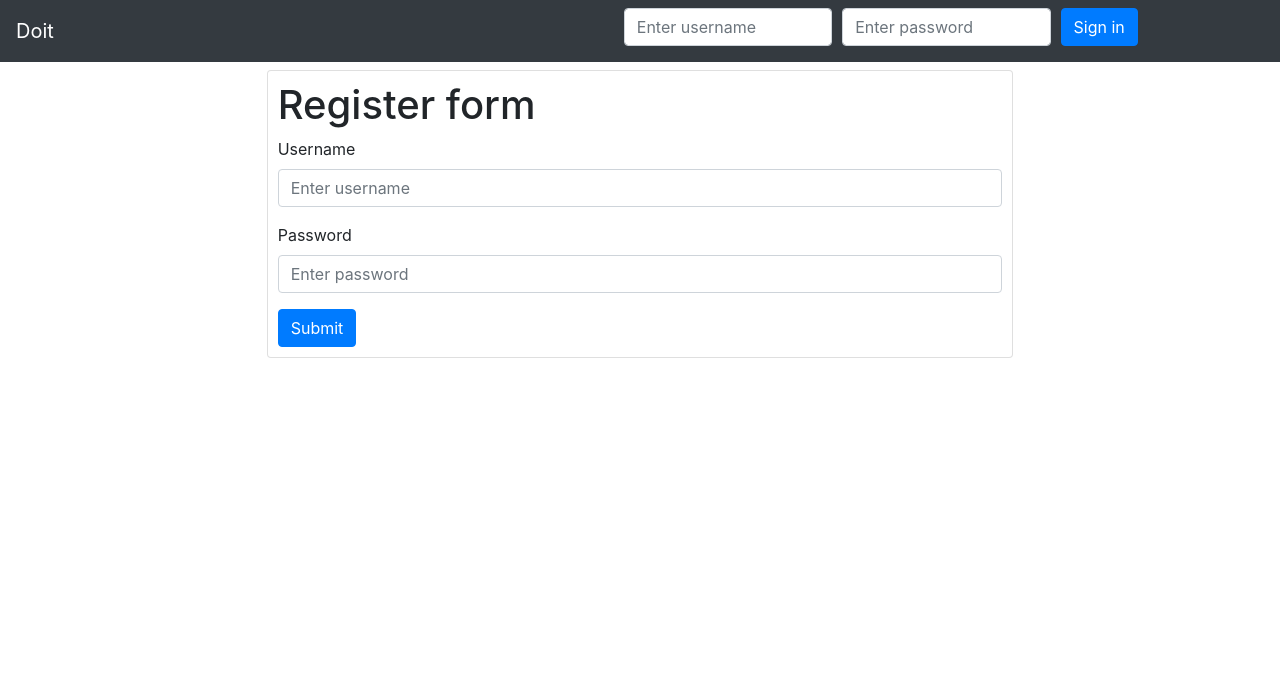
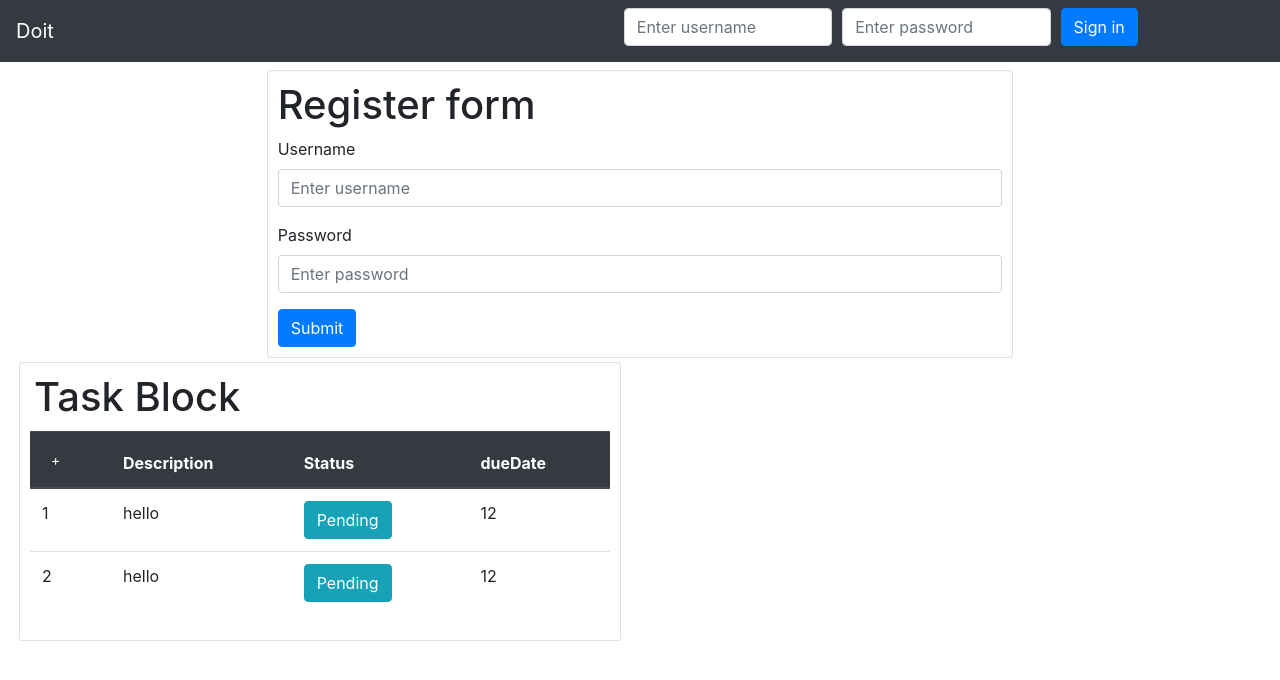
Before and after one commit to Nil-Montia/doit-simple, a React (Create React App) app: page / in a window 1280 px wide. Shown: the top 680 px of the page. Built offline with nearby package versions, Linux system fonts and the light colour scheme; no server answers.

Commit message:
block view started

```diff
--- a/src/App.js
+++ b/src/App.js
@@ -19,9 +19,6 @@ class App extends Component {
         }
     }
 
-    listLoad = () => {
-        this.loadUserListItems()
-    };
 
     login = (usernm, passwd) => {
         const request = new XMLHttpRequest();
@@ -60,6 +57,7 @@ class App extends Component {
                 <Navbar login={this.login} loggedin={this.state.loggedin} username={this.state.username}
                         signout={this.signout}/>
             {this.state.loggedin ? <TaskDisplay usrid={this.state.usrid}/> : <RegisterForm/>}
+            <TaskBlock blockid={1}/>
             </div>
         )
     }
--- /dev/null
+++ b/src/Cell.js
@@ -0,0 +1,83 @@
+import React, {Component} from 'react';
+import 'bootstrap/dist/css/bootstrap.css';
+import Button from "./StatusButton";
+
+class Cell extends Component {
+    constructor(props) {
+        super(props);
+        this.state = {
+            field: props.field,
+            info: this.props.info,
+            isInput: false,
+            input:"",
+            show:""
+        }
+    }
+
+    componentDidMount() {
+        this.setState({
+            input: this.makeInput(this.props.field),
+            show: this.makeShow(this.props.field)
+        })
+    }
+
+    makeShow(field){
+        if (field==="Status"){
+            return <Button statusId={this.props.info}/>
+        }else{
+            return <span onClick={()=>(this.setState({isInput:true}))}> {this.props.info}</span>
+        }
+    }
+
+    localUpdate = (e) =>{
+        if (e.key==="Enter"){
+            //this.props.update(this.props.taskID, this.state.text)
+            this.setState({
+                isInput: false
+            })
+            this.update(this.state.info)
+        }
+    };
+
+    transcribe = (e) => {
+        this.setState({
+            info: e.target.value
+        })
+        console.log("The cell says: ", this.state.info)
+    };
+
+    update = (info) => {
+        const request = new XMLHttpRequest();
+        const url = `http://localhost:8082/task/update/${this.taskID}`;
+        request.open("POST", url);
+        request.responseType = 'json';
+        request.setRequestHeader("content-Type", "application/json");
+        let body;
+        body = JSON.stringify({[this.props.field] : info, userid: this.props.usrid})
+        request.onload = (e) => {
+            console.log(request.status);
+            this.loadUserListItems();//!!!!!!!!!!!!!!!!!!!!!!!!!!!!!!!!!!!!!!!!!!!!!!!!!!!
+        };
+        request.send(body);
+    };
+
+
+    makeInput(field){
+        if (field==="Status"){
+            return "";
+        }else{
+            let dictionary = {Description: "text", dueDate: "date"};
+            return (
+                <input type={dictionary[field]} classname={"form-control"} placeholder={`Enter ${field}`} onKeyDown={this.localUpdate} onChange={this.transcribe}/>
+            )
+        }
+    }
+
+    render() {
+        return(
+            <td>{!this.state.isInput ? this.state.show : this.state.input}</td>
+        )
+    }
+}
+
+export default Cell;
--- /dev/null
+++ b/src/InputRow.js
@@ -0,0 +1,35 @@
+import React, {Component} from 'react';
+import 'bootstrap/dist/css/bootstrap.css';
+import Button from "./StatusButton";
+
+class InputRow extends Component {
+    constructor(props) {
+        super(props);
+        this.state = {
+            fields: ["Description", "Status", "dueDate"]
+        };
+    }
+
+    makeInput(field){
+        if (field==="Status"){
+            return <Button/>;
+        }else{
+            let dictionary = {Description: "text", dueDate: "date"};
+            return (
+                <input type={dictionary[field]} placeholder={`Enter ${field}`} onKeyDown={this.update} value={this.state.info} onChange={this.transcribe}/>
+            )
+        }
+    }
+
+    render() {
+
+        return (
+            <tr className={"bg-secondary"}>
+                <td><button type="button" className="btn btn-light btn-sm">+</button></td>
+                {this.state.fields.map((field) => (<td>{this.makeInput(field)}</td>))}
+            </tr>
+        )
+    }
+}
+
+export default InputRow;
--- a/src/ListItem.js
+++ b/src/ListItem.js
@@ -19,6 +19,13 @@ class ListItem extends Component {
         }
     };
 
+    mobileDisplay = () => {
+        this.props.update(this.props.taskID, this.state.text)
+        this.setState({
+            isInput: false
+        })
+    }
+
     transcribe = (e) => {
         this.setState({
             text: e.target.value
@@ -35,8 +42,8 @@ class ListItem extends Component {
                 </button>
         </div>;
 
-        let input = <input type={"text"}className={"form-control"} placeholder={"Input description"}
-                           onChange={this.transcribe} onKeyDown={this.display} value={this.state.text}/>;
+        let input = <span><input type={"text"}className={"form-control"} placeholder={"Input description"}
+                                 onChange={this.transcribe} onKeyDown={this.display} value={this.state.text}/><button className={"d-md-none btn btn-dark"} onClick={this.mobileDisplay}>Update</button></span>;
         return (<div>
             {!this.state.isInput ? item : input}
         </div>)
--- a/src/Navbar.js
+++ b/src/Navbar.js
@@ -3,9 +3,6 @@ import 'bootstrap/dist/css/bootstrap.css';
 import LoginForm from "./LoginForm";
 
 class Navbar extends Component {
-    constructor(props) {
-        super(props);
-    }
 
     render() {
         let loginForm = <LoginForm className="ml-auto" login={this.props.login}/>;
--- a/src/RegisterForm.js
+++ b/src/RegisterForm.js
@@ -5,10 +5,10 @@ import './register-form.css';
 class RegisterForm extends Component {
     constructor(props) {
         super(props);
-        this.setState({
+        this.state={
             username:"none",
             password:"none"
-        })
+        }
 
     }
     transcribeUser = (e) => {
@@ -34,7 +34,7 @@ class RegisterForm extends Component {
             body = JSON.stringify({username: this.state.username, password: this.state.password})
             request.onload = (e) => {
                 console.log(request.response);
-                if(request.response==="Successful"){
+                if(request.response===1){
                     window.alert("Registration successful")
                 }else{
                     window.alert("User already exists")
--- /dev/null
+++ b/src/StatusButton.js
@@ -0,0 +1,46 @@
+import React, { Component } from 'react';
+import 'bootstrap/dist/css/bootstrap.css';
+
+class Button extends Component{
+    constructor(props){
+        super(props);
+        this.style = ["btn-info","btn-warning","btn-danger", "btn-success"];
+        this.buttonText = {"btn-info" : "Pending", "btn-warning": "Urgent", "btn-danger": "Uncompleted", "btn-success":"Completed"}
+        this.state=({
+            statusId:this.props.statusId||0,
+            usrid:this.props.usrid
+        })
+
+    }
+
+    statusChange=(e)=> {
+        this.setState ({
+            statusId:((this.state.statusId+1)%this.style.length)
+        });
+        this.update()
+    }
+
+    update = () => {
+        const request = new XMLHttpRequest();
+        const url = `http://localhost:8082/task/update/${this.taskID}`;
+        request.open("POST", url);
+        request.responseType = 'json';
+        request.setRequestHeader("content-Type", "application/json");
+        let body;
+        body = JSON.stringify({Status : this.state.statusId, userid: this.props.usrid})
+        request.onload = (e) => {
+            console.log(request.status);
+            this.loadUserListItems();//!!!!!!!!!!!!!!!!!!!!!!!!!!!!!!!!!!!!!!!!!!!!!!!!!!!
+        };
+        request.send(body);
+    };
+
+    render() {
+        return (
+            <div>
+                <button type="button" className={"btn "+this.style[this.state.statusId]}  onClick={this.statusChange}>{this.buttonText[this.style[this.state.statusId]]}</button>
+            </div>
+        )
+    }
+}
+export default Button;
--- a/src/TaskBlock.js
+++ b/src/TaskBlock.js
@@ -1,24 +1,29 @@
-import React, { Component } from 'react';
+import React, {Component} from 'react';
 import 'bootstrap/dist/css/bootstrap.css';
+import TaskRow from "./TaskRow";
+import Cell from "./Cell";
+import InputRow from "./InputRow";
 
-class TaskBlock extends Component{
-    constructor(props){
+class TaskBlock extends Component {
+    constructor(props) {
         super(props);
-        this.state={
-            title:this.props.title||"Task Block",
-            titleIsInput:false,
-            subtitle:this.props.subtitle||"Subtitle",
-            subtitleIsInput:false,
-            tableHeaders:["id", "Description", "Status", "Due date"],
-            fields:[{type:"text",head:"id"}, {type:"text",head:"Description"},{type:"button",head:"Status"},{type:"date",head:"Due date"}],
-            blockId:this.props.id||0,
-            taskList:[]
+        this.state = {
+            title: this.props.title || "Task Block",
+            titleIsInput: false,
+            subtitle: this.props.subtitle || "",
+            subtitleIsInput: false,
+            fields: ["Description", "Status", "dueDate"],
+            blockid: this.props.blockid || 0,
+            taskList: [],
+            row:1,
+            taskadd:false,
+            usrid:props.usrid
         }
     };
 
     transcribeTitle = (e) => {
         this.setState({
-            title:e.target.value
+            title: e.target.value
         })
         //update title
     };
@@ -32,28 +37,59 @@ class TaskBlock extends Component{
         }
     };
 
-    render(){
-        let title = <h1 className="card-title ml-1 col-10" onClick={() => {this.setState({titleIsInput: true})}}>{this.state.title}</h1>;
-        let titleInput=<input type={"text"}className={"form-control"} placeholder={"Enter title..."} onChange={this.transcribeTitle} onKeyDown={this.displayTitle}/>;
-        let subtitle= <h2 className="card-subtitle ml-1 mb-1">{this.state.subtitle}</h2>;
-        return(
+    createTask = () => {
+
+    };
+
+    loadOwnTasks = () => {
+        const request = new XMLHttpRequest();
+        const url = `http://localhost:8082/task/block/${this.state.blockid}`;
+        request.open("GET", url);
+        request.responseType = 'json';
+        request.setRequestHeader("content-Type", "application/json")
+        request.onload = () => {
+            console.log(request.response)
+            let list = request.response;
+            console.log("BlockList: ", list);
+            this.setState({
+                taskList: list
+            })
+        };
+        request.send();
+    }
+
+    componentDidMount() {
+        this.loadOwnTasks();
+    }
+
+    render() {
+        let title = <h1 className="card-title ml-1 col-10" onClick={() => {
+            this.setState({titleIsInput: true})
+        }}>{this.state.title}</h1>;
+        let subtitle = <h2 className="card-subtitle ml-1 mb-1">{this.state.subtitle}</h2>;
+        let addButton = <button type="button" className="btn btn-dark btn-sm" onClick={()=>(this.setState({taskadd : true}))}>+</button>;
+        let cancelButton= <button type="button" className="btn btn-secondary btn-sm" onClick={()=>(this.setState({taskadd : false}))}>-</button>;
+        return (
             <div className="col-6 col-md-6 col-sm-12 align-self-center">
                 <div className="card m-1 align-self-center">
                     <div className="row">
-                        {!this.titleIsInput ? title : titleInput}
+                        {title}
                     </div>
-                    {this.subtitle!=="" ? subtitle : ""}
+                    {this.subtitle !== "" ? subtitle : ""}
                     <table className="table myTable">
                         <thead className="thead-dark">
                         <tr>
                             <th scope="col">
-                                <button type="button" className="btn btn-dark btn-sm">+</button>
+                                {!this.state.taskadd ? addButton : cancelButton}
                             </th>
-                            {this.state.fields.filter((item, index) => index>0).map((item) => <th scope={"col"}>{item.head}</th>)}
+                            {this.state.fields.map((item) => <th
+                                scope={"col"}>{item}</th>)}
                         </tr>
                         </thead>
                         <tbody>
-                        {/*<Task fields={this.state.fields} record={this.state.taskList[1]}/>*/}
+                        <TaskRow row={1} fields={this.state.fields}/>
+                        <TaskRow row={2} fields={this.state.fields}/>
+                        {this.state.taskadd ? <InputRow/> : ""}
                         </tbody>
                     </table>
                 </div>
--- /dev/null
+++ b/src/TaskRow.js
@@ -0,0 +1,29 @@
+import React, {Component} from 'react';
+import 'bootstrap/dist/css/bootstrap.css';
+import Button from "./StatusButton";
+import Cell from "./Cell";
+
+class TaskRow extends Component {
+    constructor(props) {
+        super(props);
+        this.state = {
+            fields: this.props.fields,
+            task: {id: 1, Description: "hello", Status: 0, dueDate: "12", empty:" "},
+            row:this.props.row,
+            showDelete:false
+        };
+    }
+
+
+    render() {
+        let delbutton = <button type="button" className="btn btn-danger btn-sm">-</button>
+        return (
+            <tr>
+                <td onClick={() => (this.setState({showDelete:true}))}>{!this.state.showDelete? this.props.row : delbutton}</td>
+                {this.state.fields.map((field) => <Cell field={field} info={this.state.task[field]}/>)}
+            </tr>
+        )
+    }
+}
+
+export default TaskRow;
```
Also changed, not shown: src/TaskDisplay.js (+27 -1 lines).
